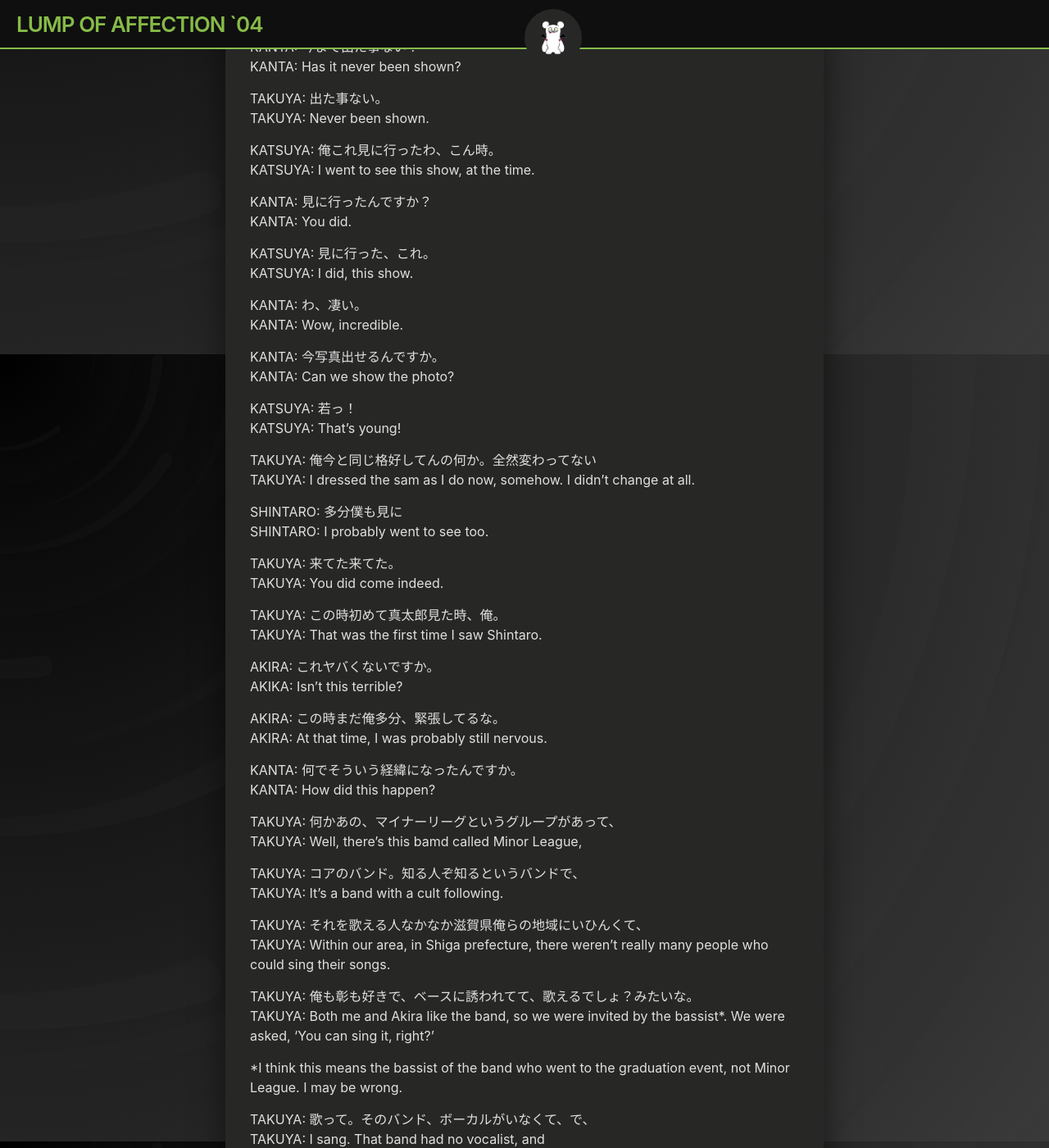
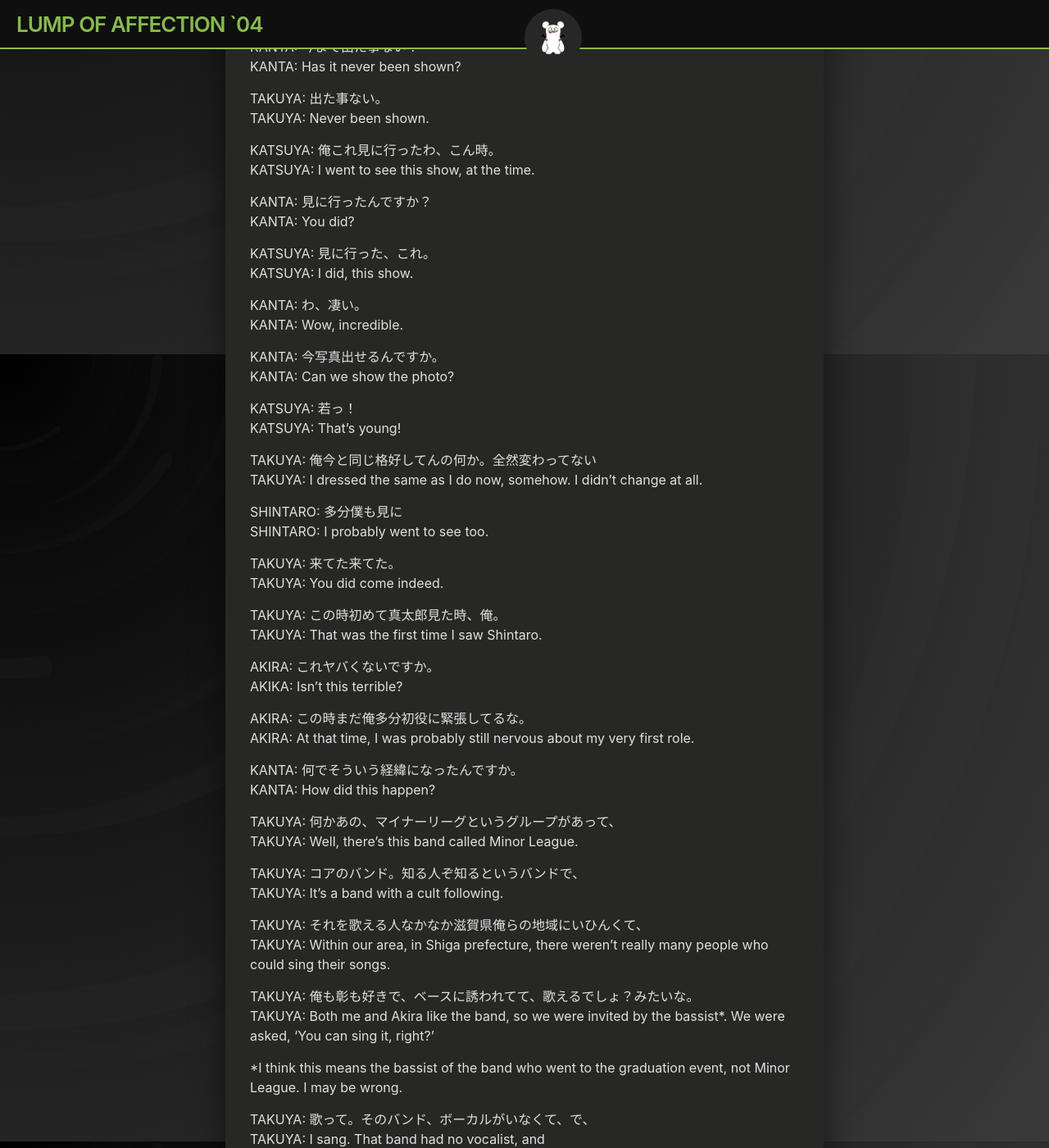
Before and after one commit to lump04/lump, a Jekyll site: the page built from _posts/2021-07-04-21anniversary.md, in a window 1280 px wide and 1400 px high, scrolled down 11088 px. Shown: the whole window at 82% size. Built offline with Jekyll 4.4.1, drawn with Linux system fonts in a browser that asks for light colours; some of the changed text lies outside the part shown.

Commit message:
fixed errors

```diff
--- a/_posts/2021-07-04-21anniversary.md
+++ b/_posts/2021-07-04-21anniversary.md
@@ -208,7 +208,7 @@ TAKUYA: みんなに懐かしい写真ない？みたいな感じでグループ
 TAKUYA: So I asked everyone over the group chat, 'Do you guys have nostalgic photos?'
 
 TAKUYA: でみんなで送り合ってんけど、とんでもないもんが出て来て。<br/>
-TAKUYA: So we sent them to each other, but some really out there stuff came out.
+TAKUYA: So we sent them to each other, but some really out-there stuff came out.
 
 TAKUYA: 凄い歴史あるなと思って、でもやっぱり、全て楽しかったから、<br/>
 TAKUYA: I thought, they've got some history. But at the end of the day, everything was fun, so
@@ -481,7 +481,7 @@ TAKUYA: 始めて、元々俺はドラマーとして、バンド組んでて、
 TAKUYA：I was originally a drummer when I first joined a band.
 
 TAKUYA: でもその、知り合いの文化祭やんな？<br/>
-TAKUYA: But at an acquaintance's cultural festival, was it.
+TAKUYA: But at an acquaintance's cultural festival, was it?
 
 AKIRA: 何か卒業<br/>
 AKIRA: Kind of, a graduation
@@ -505,7 +505,7 @@ KATSUYA: 俺これ見に行ったわ、こん時。<br/>
 KATSUYA: I went to see this show, at the time.
 
 KANTA: 見に行ったんですか？<br/>
-KANTA: You did.
+KANTA: You did?
 
 KATSUYA: 見に行った、これ。<br/>
 KATSUYA: I did, this show.
@@ -520,7 +520,7 @@ KATSUYA: 若っ！<br/>
 KATSUYA: That's young!
 
 TAKUYA: 俺今と同じ格好してんの何か。全然変わってない<br/>
-TAKUYA: I dressed the sam as I do now, somehow. I didn't change at all.
+TAKUYA: I dressed the same as I do now, somehow. I didn't change at all.
 
 SHINTARO: 多分僕も見に<br/>
 SHINTARO: I probably went to see too.
@@ -534,14 +534,14 @@ TAKUYA: That was the first time I saw Shintaro.
 AKIRA: これヤバくないですか。<br/>
 AKIKA: Isn't this terrible?
 
-AKIRA: この時まだ俺多分、緊張してるな。<br/>
-AKIRA: At that time, I was probably still nervous.
+AKIRA: この時まだ俺多分初役に緊張してるな。<br/>
+AKIRA: At that time, I was probably still nervous about my very first role.
 
 KANTA: 何でそういう経緯になったんですか。<br/>
 KANTA: How did this happen?
 
 TAKUYA: 何かあの、マイナーリーグというグループがあって、<br/>
-TAKUYA: Well, there's this bamd called Minor League,
+TAKUYA: Well, there's this band called Minor League.
 
 TAKUYA: コアのバンド。知る人ぞ知るというバンドで、<br/>
 TAKUYA: It's a band with a cult following.
@@ -874,7 +874,7 @@ KANTA: そうですよね。<br/>
 KANTA: That's right.
 
 KATSUYA: 真太郎以外は本当に徒歩10分圏内、実家が。<br/>
-KATSUYA: Other than Shintaro, all of us were within 10 minutes walking distance from each other. Our houses back home, that is.
+KATSUYA: Other than Shintaro, all of us were within 10 minutes' walking distance from each other. Our houses back home, that is.
 
 NOBUTO: 彰とか中学校の後輩で、普通に。<br/>
 NOBUTO: Akira somehow was a student at my secondary school, as it happens.
```
Also changed, not shown: other parts of _posts/2021-07-04-21anniversary.md (+9 -9 lines).
